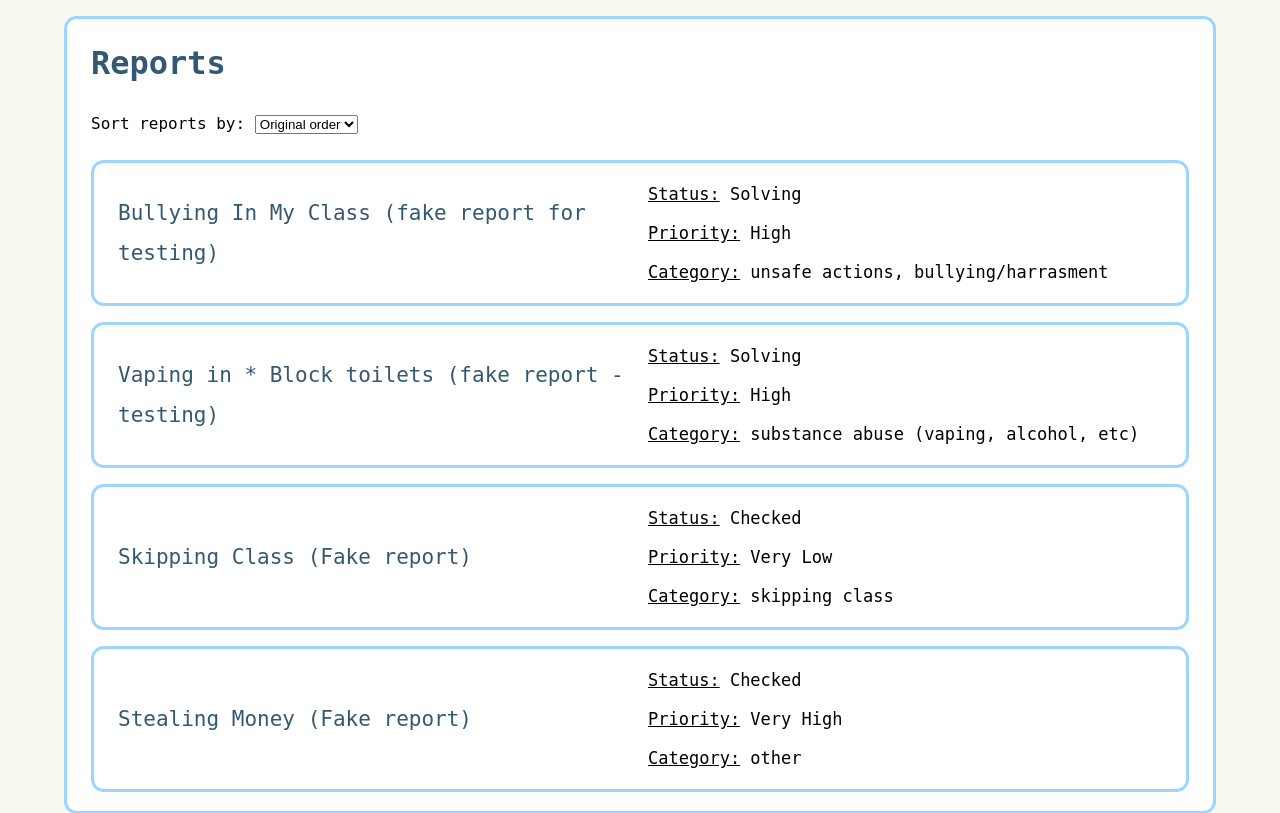
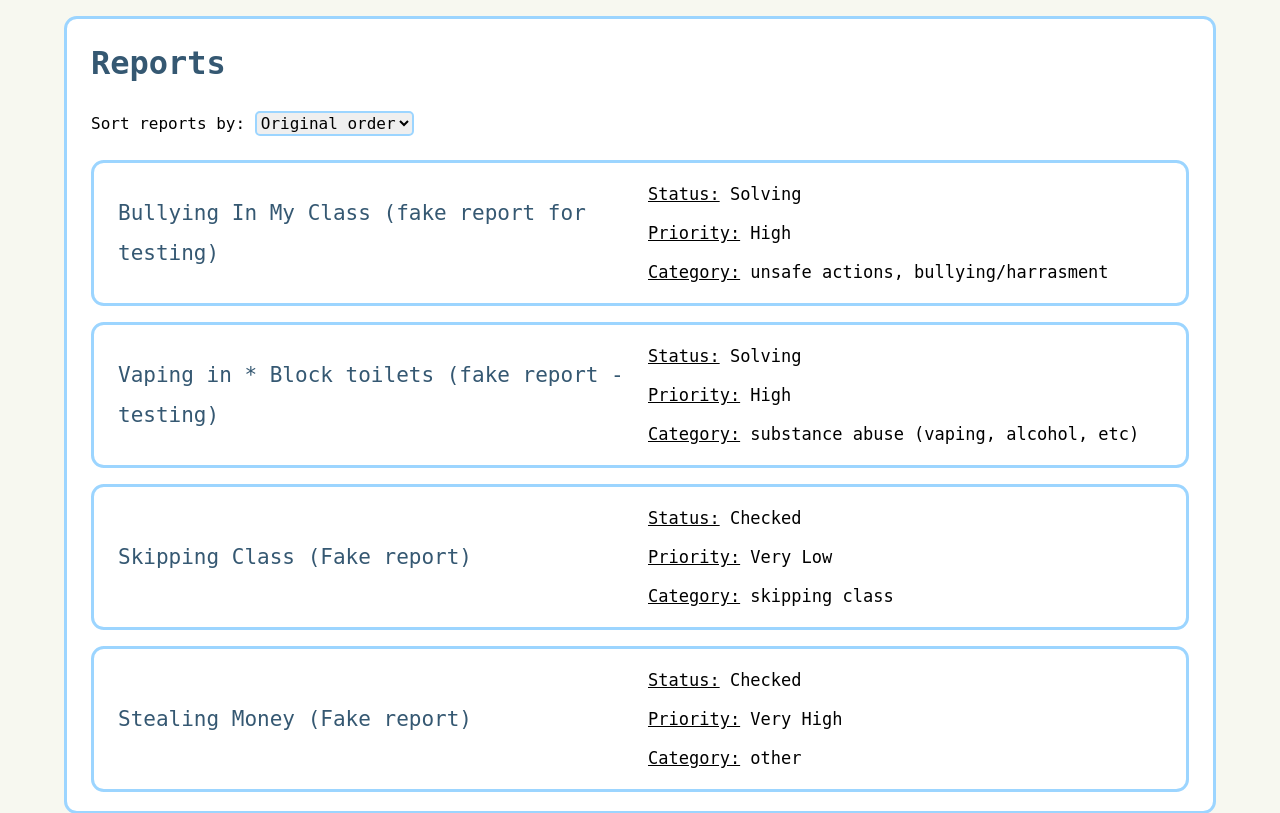
Before and after one commit to 22197/AR_webapp_13dtp, a Flask app: page /view in a window 1280 px wide. Shown: the part 117-930 px from the top of the page. Run offline with Flask 3, Linux system fonts and the light colour scheme; a user stored in the database is signed in; data comes from the database, SQL or seed files in the repository; some web fonts are replaced.

Commit message:
code comment and fix CSS

```diff
--- a/routes.py
+++ b/routes.py
@@ -55,12 +55,12 @@ db = SQLAlchemy(app)
 bcrypt = Bcrypt(app)
 
 #login
-login_manager = LoginManager()
+login_manager = LoginManager() # login manager to handle login sessions
 login_manager.init_app(app)
-login_manager.login_view = "login"
+login_manager.login_view = "login" # take user to login page for @Loginrequired if not logged in.
 
 @login_manager.user_loader
-def load_user(user_id):
+def load_user(user_id): # use user_id from db as user's id
     return User.query.get(user_id)
 
 
--- a/static/style.css
+++ b/static/style.css
@@ -188,6 +188,12 @@ body{
     margin-bottom: 1rem;
 }
 
+.sorting select {
+    border: 2px solid #9CD5FF;
+    border-radius: 5px;
+    font: inherit;
+}
+
 /* edit.html*/
 
 .notes {
```
